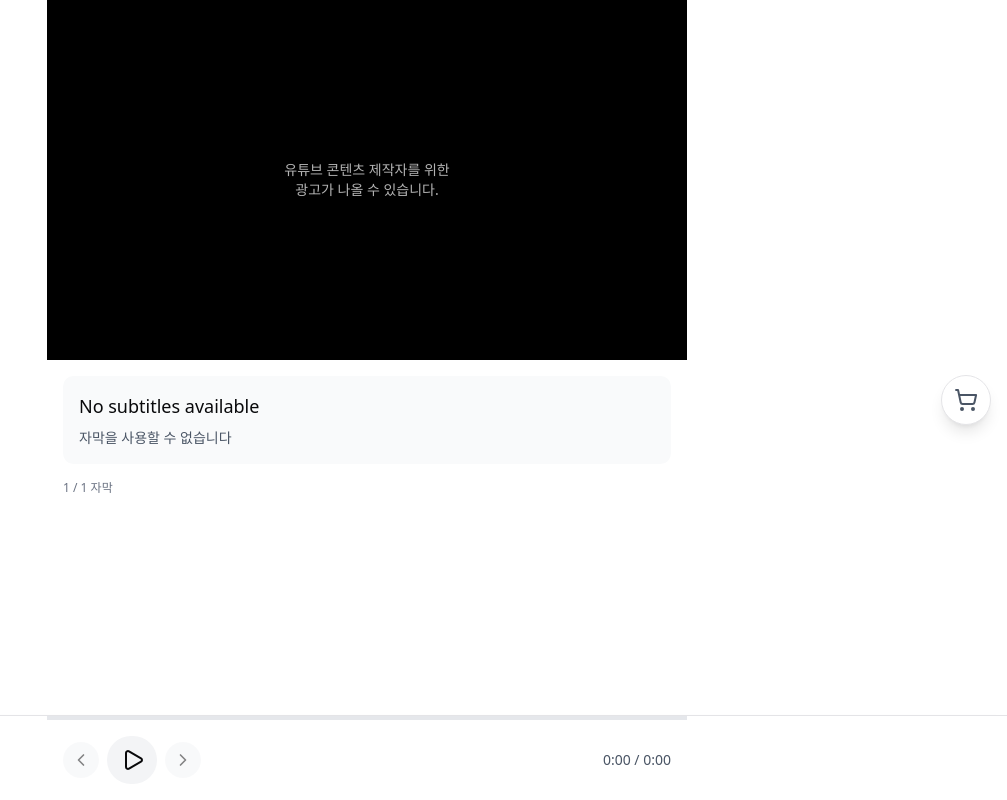
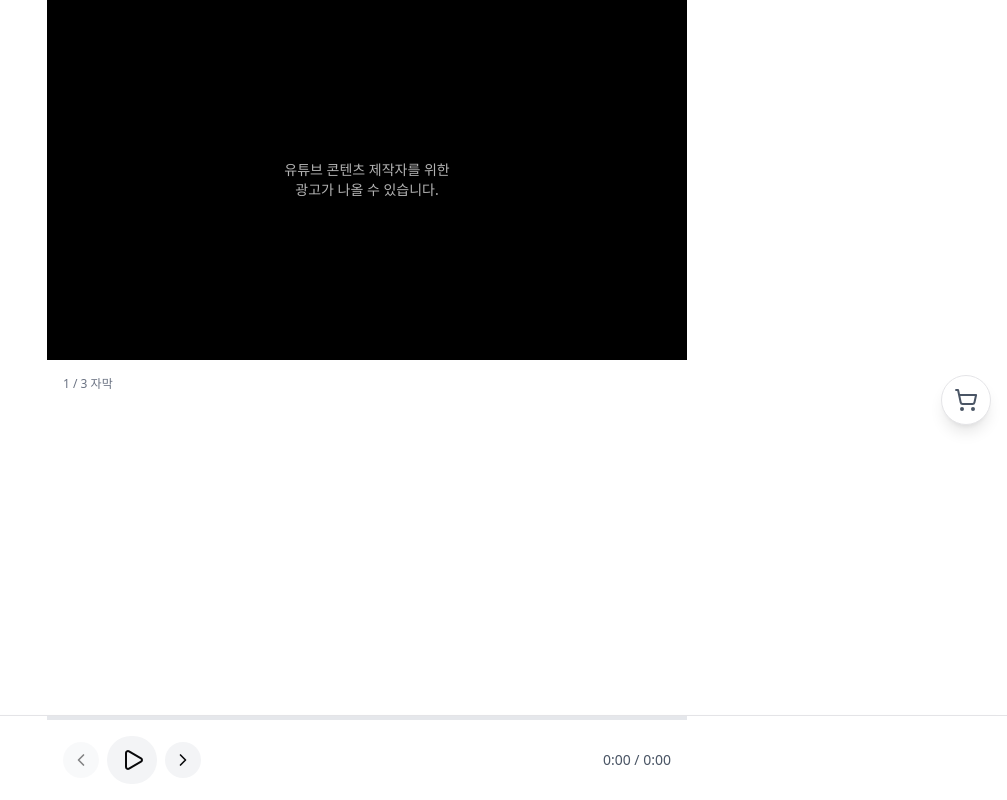
Before and after one commit to ygfafa/brainy, a React (Vite) app: page / in a window 1280 px wide. Both pictures are taken after a click on the element 640 px from the left and 340 px from the top of the page. Shown: the whole page, without its empty margins (273-1280 px from the left). Built offline with nearby package versions, Linux system fonts and the light colour scheme.

Commit message:
자막 구현

```diff
--- a/src/app/pages/watch.tsx
+++ b/src/app/pages/watch.tsx
@@ -5,6 +5,7 @@
 import { VideoControls } from '@/components/youtube/video-controls'
 import { YouTubePlayer, type YouTubePlayerRef } from '@/components/youtube/youtube-player'
 import { defaultSubtitles, mockSubtitles } from '@/data/mock-subtitles'
+import { useSyncVideoTime } from '@/hooks/use-sync-video-time'
 import { useSubtitleStore } from '@/stores/subtitle-store'
 import { timeStringToSeconds } from '@/utils/time'
 
@@ -14,10 +15,15 @@
   const playerRef = useRef<YouTubePlayerRef>(null)
   const [playerState, setPlayerState] = useState(-1)
 
-  const { setSubtitles, setCurrentTime, subtitles, currentIndex, isTranslationActive } =
+  const { setSubtitles, subtitles, currentIndex, syncWithTime, currentSubtitle } =
     useSubtitleStore()
 
-  // 비디오 ID에 맞는 자막 로드
+  const { currentTime } = useSyncVideoTime({ playerRef, playerState })
+
+  useEffect(() => {
+    syncWithTime(currentTime)
+  }, [currentTime, syncWithTime])
+
   useEffect(() => {
     if (videoId) {
       const videoSubtitles = mockSubtitles[videoId] || defaultSubtitles
@@ -25,24 +31,9 @@
     }
   }, [videoId, setSubtitles])
 
-  // 재생 시간 동기화
-  useEffect(() => {
-    const interval = setInterval(() => {
-      if (playerRef.current && playerState === 1) {
-        // 재생 중일 때만
-        const currentTime = playerRef.current.getCurrentTime()
-        setCurrentTime(currentTime)
-      }
-    }, 100) // 100ms마다 체크
-
-    return () => clearInterval(interval)
-  }, [playerState, setCurrentTime])
-
   if (!videoId) {
     return <div className="p-4">비디오를 찾을 수 없습니다.</div>
   }
-
-  const currentSubtitle = subtitles[currentIndex]
 
   return (
     <div className="min-h-screen bg-white pb-20">
@@ -50,7 +41,7 @@
         autoPlay
         ref={playerRef}
         videoId={videoId}
-        startTime={timeStringToSeconds('00:17:27')}
+        initialTime={timeStringToSeconds(subtitles[0]?.startTime || '00:00:00')}
         onStateChange={setPlayerState}
       />
 
@@ -62,9 +53,9 @@
         {currentSubtitle && (
           <div className="bg-gray-50 rounded-lg p-4 mb-4">
             <p className="text-lg font-medium mb-2">{currentSubtitle.text}</p>
-            {isTranslationActive && (
+            {/* {isTranslationActive && (
               <p className="text-sm text-gray-600">{currentSubtitle.translation}</p>
-            )}
+            )} */}
           </div>
         )}
         <p className="text-xs text-gray-500">
--- a/src/data/mock-subtitles.ts
+++ b/src/data/mock-subtitles.ts
@@ -2,142 +2,27 @@
 
 // Rick Astley - Never Gonna Give You Up 가사 예시
 export const mockSubtitles: Record<string, Subtitle[]> = {
-  dQw4w9WgXcQ: [
+  cW9D6_g6MR0: [
     {
       id: '1',
-      startTime: 0,
-      endTime: 3,
-      text: "We're no strangers to love",
-      translation: '우리는 사랑에 대해 낯설지 않아요',
+      startTime: '00:17:27',
+      endTime: '00:17:29',
+      text: 'Mà cái review này có kiểu hơi biến thái ấy.',
+      translation: '근데 이거 리뷰가 그 변태 같은 맛이 있어요.',
     },
     {
       id: '2',
-      startTime: 4,
-      endTime: 7,
-      text: 'You know the rules and so do I',
-      translation: '당신도 규칙을 알고 나도 알아요',
+      startTime: '00:17:29',
+      endTime: '00:17:33',
+      text: 'Nhìn kỹ thì cả hai chúng mình cũng hơi biến thái đó.',
+      translation: '지금 보면 상당히 우리 둘 다 변태거든.',
     },
     {
       id: '3',
-      startTime: 8,
-      endTime: 11,
-      text: "A full commitment's what I'm thinking of",
-      translation: '내가 생각하는 건 완전한 헌신이에요',
-    },
-    {
-      id: '4',
-      startTime: 12,
-      endTime: 15,
-      text: "You wouldn't get this from any other guy",
-      translation: '다른 남자에게선 이런 걸 얻지 못할 거예요',
-    },
-    {
-      id: '5',
-      startTime: 16,
-      endTime: 18,
-      text: "I just wanna tell you how I'm feeling",
-      translation: '내 감정을 당신에게 말하고 싶어요',
-    },
-    {
-      id: '6',
-      startTime: 19,
-      endTime: 22,
-      text: 'Gotta make you understand',
-      translation: '당신이 이해하도록 해야 해요',
-    },
-    {
-      id: '7',
-      startTime: 23,
-      endTime: 24,
-      text: 'Never gonna give you up',
-      translation: '절대 당신을 포기하지 않을 거예요',
-    },
-    {
-      id: '8',
-      startTime: 25,
-      endTime: 26,
-      text: 'Never gonna let you down',
-      translation: '절대 당신을 실망시키지 않을 거예요',
-    },
-    {
-      id: '9',
-      startTime: 27,
-      endTime: 30,
-      text: 'Never gonna run around and desert you',
-      translation: '절대 도망가거나 당신을 버리지 않을 거예요',
-    },
-    {
-      id: '10',
-      startTime: 31,
-      endTime: 32,
-      text: 'Never gonna make you cry',
-      translation: '절대 당신을 울리지 않을 거예요',
-    },
-    {
-      id: '11',
-      startTime: 33,
-      endTime: 34,
-      text: 'Never gonna say goodbye',
-      translation: '절대 작별인사를 하지 않을 거예요',
-    },
-    {
-      id: '12',
-      startTime: 35,
-      endTime: 38,
-      text: 'Never gonna tell a lie and hurt you',
-      translation: '절대 거짓말로 당신을 아프게 하지 않을 거예요',
-    },
-    {
-      id: '13',
-      startTime: 39,
-      endTime: 42,
-      text: "We've known each other for so long",
-      translation: '우리는 오랫동안 서로를 알아왔어요',
-    },
-    {
-      id: '14',
-      startTime: 43,
-      endTime: 46,
-      text: "Your heart's been aching, but you're too shy to say it",
-      translation: '당신의 마음은 아프지만, 너무 수줍어서 말하지 못하죠',
-    },
-    {
-      id: '15',
-      startTime: 47,
-      endTime: 50,
-      text: "Inside, we both know what's been going on",
-      translation: '마음속으로, 우리 둘 다 무슨 일이 일어나고 있는지 알아요',
-    },
-  ],
-  // 다른 비디오에 대한 자막도 추가 가능
-  jNQXAC9IVRw: [
-    {
-      id: '1',
-      startTime: 0,
-      endTime: 3,
-      text: 'Hello everyone!',
-      translation: '안녕하세요 여러분!',
-    },
-    {
-      id: '2',
-      startTime: 3,
-      endTime: 6,
-      text: 'Welcome to my channel',
-      translation: '제 채널에 오신 것을 환영합니다',
-    },
-    {
-      id: '3',
-      startTime: 6,
-      endTime: 10,
-      text: "Today we're going to learn something new",
-      translation: '오늘은 새로운 것을 배워볼 거예요',
-    },
-    {
-      id: '4',
-      startTime: 10,
-      endTime: 14,
-      text: "Let's get started!",
-      translation: '시작해봅시다!',
+      startTime: '00:17:33',
+      endTime: '00:17:39',
+      text: 'Mình mất hẳn một tiếng chỉ để lên lịch.',
+      translation: '난 지금 일정 짜는 데만 1시간 걸렸어.',
     },
   ],
 }
@@ -146,8 +31,8 @@
 export const defaultSubtitles: Subtitle[] = [
   {
     id: '1',
-    startTime: 0,
-    endTime: 5,
+    startTime: '00:00:00',
+    endTime: '00:00:00',
     text: 'No subtitles available',
     translation: '자막을 사용할 수 없습니다',
   },
--- a/src/data/mock-youtube-data.ts
+++ b/src/data/mock-youtube-data.ts
@@ -11,4 +11,4 @@
     level: 1,
     duration: '2:25:02',
   },
-]
+] as const
--- /dev/null
+++ b/src/hooks/use-sync-video-time.ts
@@ -0,0 +1,27 @@
+import { useEffect } from 'react'
+
+import type { YouTubePlayerRef } from '@/components/youtube/youtube-player'
+import { useVideoCurrentTimeStore } from '@/stores/video-current-time-store'
+
+type useSyncVideoTimeOptions = {
+  playerRef: React.RefObject<YouTubePlayerRef | null>
+  playerState: number
+}
+
+export const useSyncVideoTime = ({ playerRef, playerState }: useSyncVideoTimeOptions) => {
+  const { setCurrentTime, currentTime } = useVideoCurrentTimeStore()
+
+  useEffect(() => {
+    const interval = setInterval(() => {
+      if (playerRef.current && playerState === 1) {
+        // 재생 중일 때만
+        const currentTime = playerRef.current.getCurrentTime()
+        setCurrentTime(currentTime)
+      }
+    }, 100) // 100ms마다 체크
+
+    return () => clearInterval(interval)
+  }, [playerRef, setCurrentTime, playerState])
+
+  return { currentTime }
+}
--- a/src/stores/subtitle-store.ts
+++ b/src/stores/subtitle-store.ts
@@ -2,61 +2,44 @@
 
 import type { YouTubePlayerRef } from '@/components/youtube/youtube-player'
 import type { Subtitle } from '@/types/subtitle'
+import { timeStringToSeconds } from '@/utils/time'
 
 type SubtitleStore = {
   // 상태
   subtitles: Subtitle[]
+  currentSubtitle: Subtitle | null
   currentIndex: number
   currentTime: number
-  isTranslationActive: boolean
 
   // 액션
   setSubtitles: (subtitles: Subtitle[]) => void
-  setCurrentIndex: (index: number, playerRef?: YouTubePlayerRef | null) => void
-  setCurrentTime: (time: number) => void
   syncWithTime: (time: number) => void
   nextSubtitle: (playerRef?: YouTubePlayerRef | null) => void
   prevSubtitle: (playerRef?: YouTubePlayerRef | null) => void
-  toggleTranslation: () => void
 }
 
 export const useSubtitleStore = create<SubtitleStore>((set, get) => ({
   // 초기 상태
   subtitles: [],
+  currentSubtitle: null,
   currentIndex: 0,
   currentTime: 0,
-  isTranslationActive: true,
 
   // 액션 구현
   setSubtitles: subtitles => set({ subtitles }),
 
-  setCurrentIndex: (index, playerRef) => {
-    const { subtitles } = get()
-    if (index >= 0 && index < subtitles.length) {
-      set({ currentIndex: index })
-      // 캐러셀 변경 시 영상도 이동
-      if (playerRef) {
-        playerRef.seekTo(subtitles[index].startTime)
-      }
-    }
-  },
-
-  setCurrentTime: time => {
-    set({ currentTime: time })
-    get().syncWithTime(time)
-  },
-
   syncWithTime: time => {
     const { subtitles, currentIndex } = get()
 
-    // 현재 시간에 해당하는 자막 찾기
-    const newIndex = subtitles.findIndex(
-      subtitle => time >= subtitle.startTime && time < subtitle.endTime,
-    )
+    const newIndex = subtitles.findIndex(subtitle => {
+      return (
+        time >= timeStringToSeconds(subtitle.startTime) &&
+        time < timeStringToSeconds(subtitle.endTime)
+      )
+    })
 
-    // 새로운 자막으로 이동해야 하는 경우
     if (newIndex !== -1 && newIndex !== currentIndex) {
-      set({ currentIndex: newIndex })
+      set({ currentIndex: newIndex, currentSubtitle: subtitles[newIndex] })
     }
   },
 
@@ -67,7 +50,7 @@
     if (nextIndex < subtitles.length) {
       set({ currentIndex: nextIndex })
       if (playerRef) {
-        playerRef.seekTo(subtitles[nextIndex].startTime)
+        playerRef.seekTo(timeStringToSeconds(subtitles[nextIndex].startTime))
       }
     }
   },
@@ -79,12 +62,8 @@
     if (prevIndex >= 0) {
       set({ currentIndex: prevIndex })
       if (playerRef) {
-        playerRef.seekTo(subtitles[prevIndex].startTime)
+        playerRef.seekTo(timeStringToSeconds(subtitles[prevIndex].startTime))
       }
     }
   },
-
-  toggleTranslation: () => {
-    set(state => ({ isTranslationActive: !state.isTranslationActive }))
-  },
 }))
--- /dev/null
+++ b/src/stores/video-current-time-store.ts
@@ -0,0 +1,11 @@
+import { create } from 'zustand'
+
+type VideoCurrentTimeStore = {
+  currentTime: number
+  setCurrentTime: (time: number) => void
+}
+
+export const useVideoCurrentTimeStore = create<VideoCurrentTimeStore>(set => ({
+  currentTime: 0,
+  setCurrentTime: time => set({ currentTime: time }),
+}))
--- a/src/types/subtitle.ts
+++ b/src/types/subtitle.ts
@@ -1,7 +1,7 @@
 export type Subtitle = {
   id: string
-  startTime: number // 초 단위
-  endTime: number
+  startTime: string
+  endTime: string
   text: string // 원문
   translation: string // 번역
 }
```
Also changed, not shown: src/components/youtube/youtube-player.tsx (+7 -11 lines).
